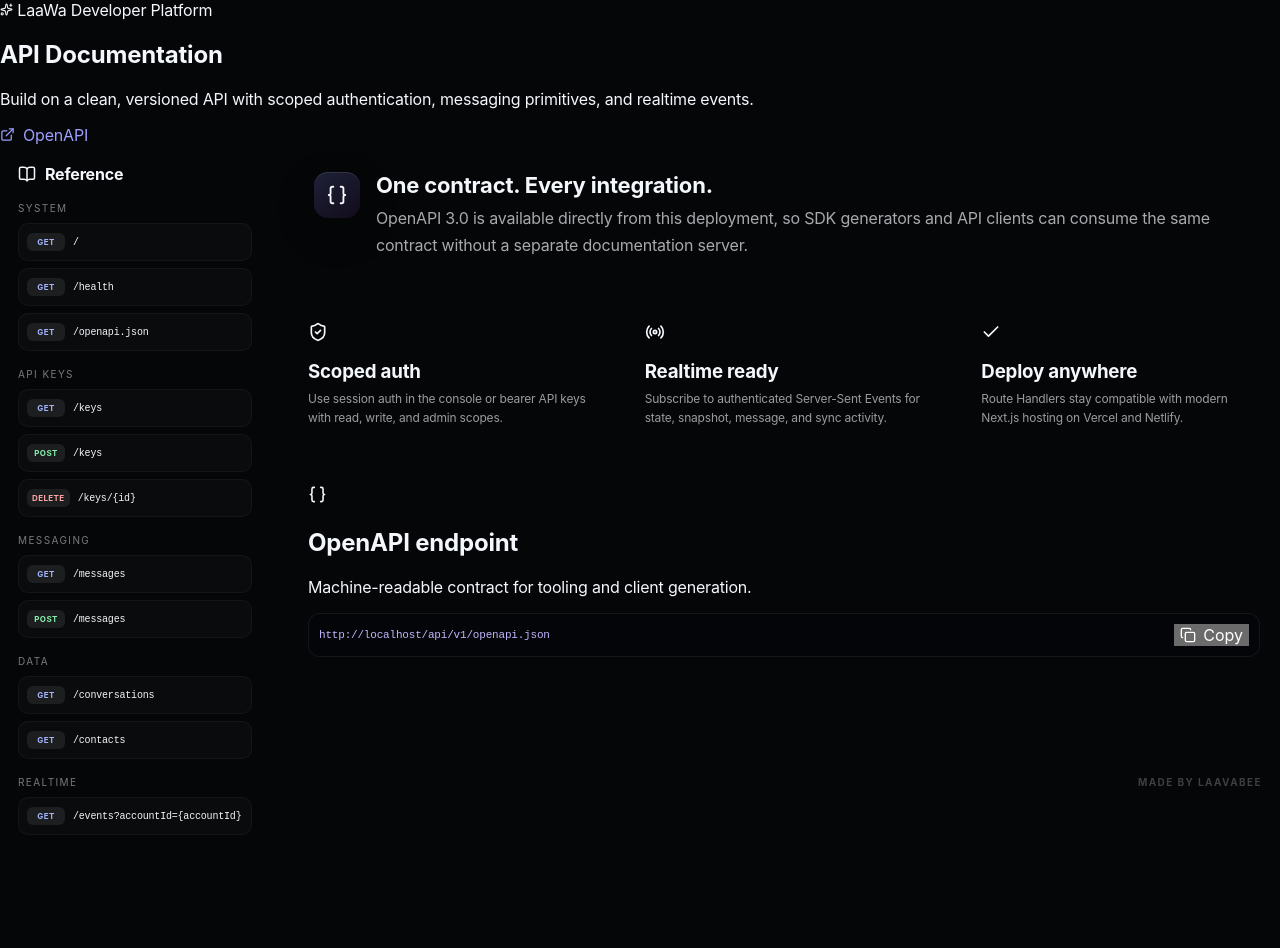
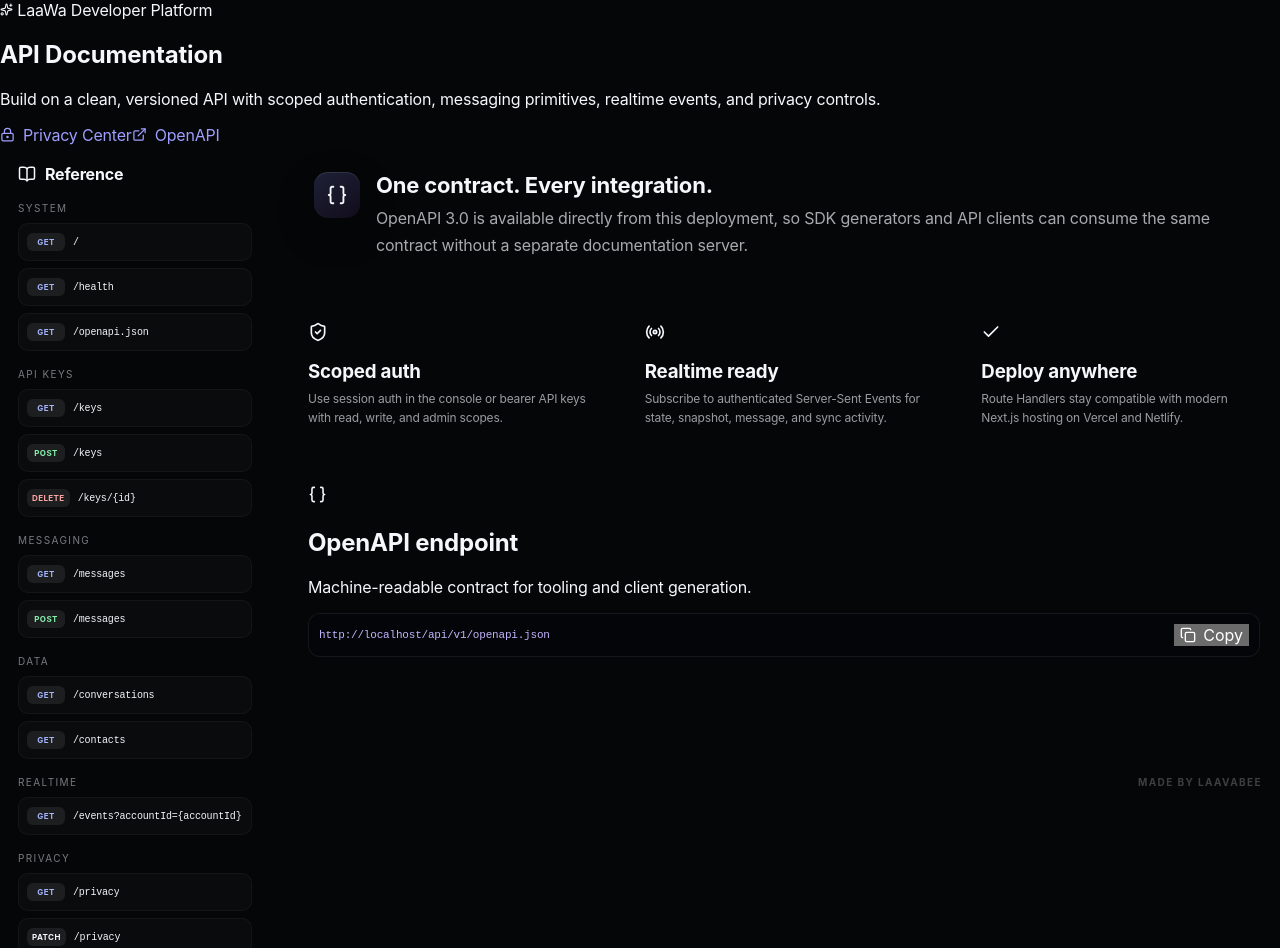
Before and after one commit to laavastudios/LaaWa, a Next.js app: page /developer/docs in a window 1280 px wide. Shown: the top 948 px of the page. Before the commit the page ends 853 px from the top, so only its background shows below. Built offline with nearby package versions, Linux system fonts and the light colour scheme.

Commit message:
docs: add privacy API reference

```diff
--- a/app/developer/docs/page.tsx
+++ b/app/developer/docs/page.tsx
@@ -1,7 +1,8 @@
 "use client";
 
+import Link from "next/link";
 import { useEffect, useState } from "react";
-import { BookOpen, Braces, Check, Copy, ExternalLink, Radio, ShieldCheck, Sparkles } from "lucide-react";
+import { BookOpen, Braces, Check, Copy, ExternalLink, LockKeyhole, Radio, ShieldCheck, Sparkles } from "lucide-react";
 import "../../developer.css";
 import "./docs.css";
 
@@ -11,6 +12,7 @@ const groups = [
   { title: "Messaging", items: [["GET", "/messages"], ["POST", "/messages"]] },
   { title: "Data", items: [["GET", "/conversations"], ["GET", "/contacts"]] },
   { title: "Realtime", items: [["GET", "/events?accountId={accountId}"]] },
+  { title: "Privacy", items: [["GET", "/privacy"], ["PATCH", "/privacy"], ["POST", "/privacy"], ["GET", "/privacy/export"]] },
 ];
 
 export default function DeveloperDocsPage() {
@@ -22,8 +24,8 @@ export default function DeveloperDocsPage() {
   return <main className="developer-shell docs-shell">
     <div className="developer-orb developer-orb-one" /><div className="developer-orb developer-orb-two" />
     <section className="developer-header docs-header">
-      <div><div className="developer-kicker"><Sparkles size={13} /> LaaWa Developer Platform</div><h1>API Documentation</h1><p>Build on a clean, versioned API with scoped authentication, messaging primitives, and realtime events.</p></div>
-      <a className="developer-badge docs-open" href="/api/v1/openapi.json" target="_blank" rel="noreferrer"><ExternalLink size={15} /> OpenAPI</a>
+      <div><div className="developer-kicker"><Sparkles size={13} /> LaaWa Developer Platform</div><h1>API Documentation</h1><p>Build on a clean, versioned API with scoped authentication, messaging primitives, realtime events, and privacy controls.</p></div>
+      <div className="docs-open-actions"><Link className="developer-badge docs-open" href="/developer/privacy"><LockKeyhole size={15} /> Privacy Center</Link><a className="developer-badge docs-open" href="/api/v1/openapi.json" target="_blank" rel="noreferrer"><ExternalLink size={15} /> OpenAPI</a></div>
     </section>
     <section className="docs-layout">
       <aside className="developer-card docs-sidebar">
```
